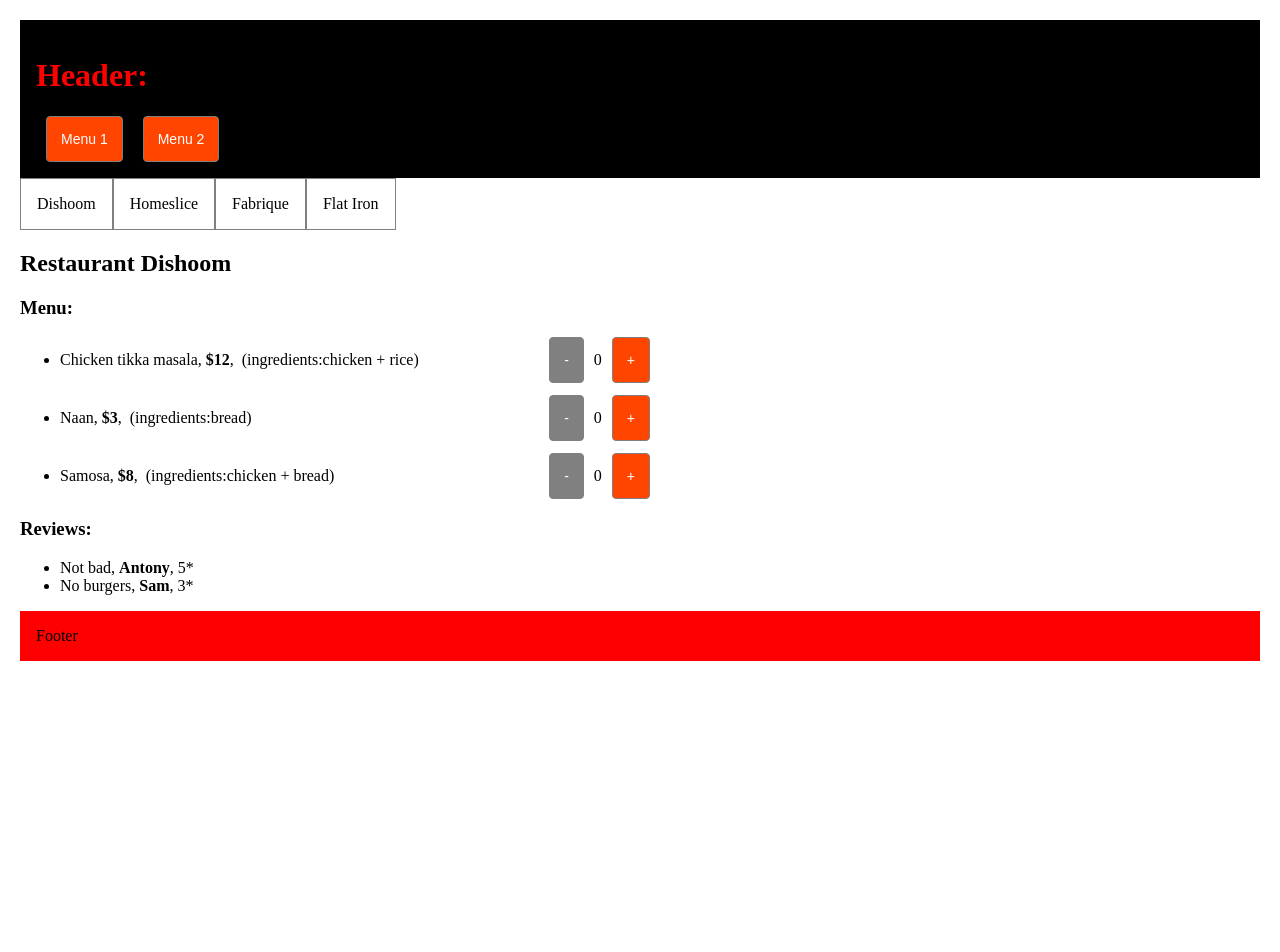
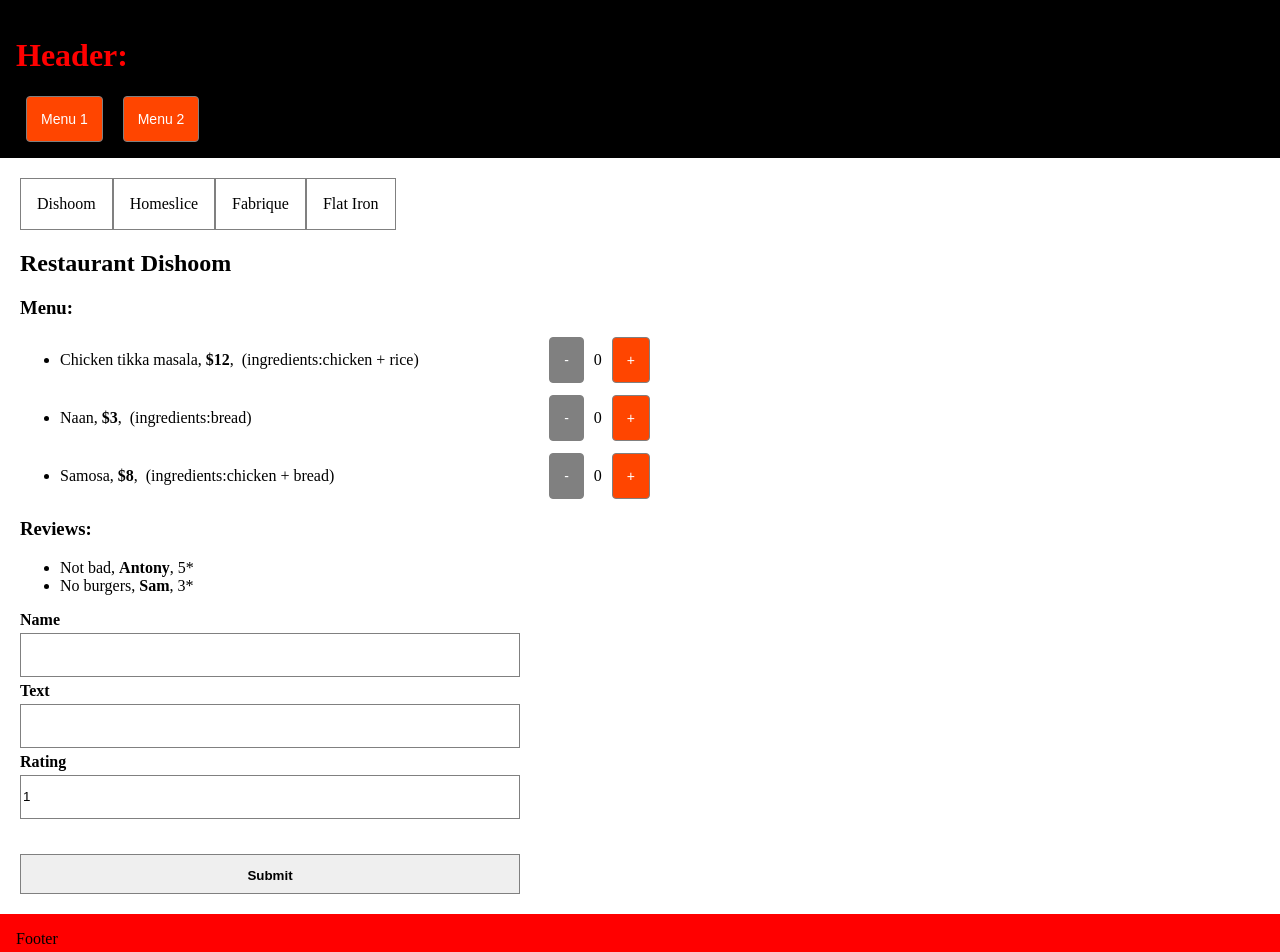
Before and after one commit to maxproway/react-01-15-2024, a React (Vite) app: page / in a window 1280 px wide. Shown: the top 952 px of the page. Before the commit the page ends 800 px from the top, so only its background shows below. Built offline with nearby package versions, Linux system fonts and the light colour scheme.

Commit message:
HW-4 form with useReducer v 1.0

```diff
--- a/src/components/layout/component.jsx
+++ b/src/components/layout/component.jsx
@@ -1,11 +1,13 @@
 import { Footer } from "../footer/component";
 import { Header } from "../header/component";
 
+import styles from "./styles.module.scss";
+
 export const Layout = ({ children }) => {
   return (
-    <div>
+    <div className={styles.root}>
       <Header isHighlighted />
-      <div>{children}</div>
+      <main>{children}</main>
       <Footer />
     </div>
   );
--- /dev/null
+++ b/src/components/layout/styles.module.scss
@@ -0,0 +1,9 @@
+.root {
+  display: grid;
+  grid-template-rows: auto 1fr auto;
+  height: 100vh;
+}
+
+.root main {
+  padding: 20px;
+}
--- a/src/components/restaurant/component.jsx
+++ b/src/components/restaurant/component.jsx
@@ -1,14 +1,20 @@
 import { Menu } from "../menu/component";
 import { Reviews } from "../reviews/component";
+import { ReviewForm } from "../review-form/component";
+
+import styles from "./styles.module.scss";
 
 export const Restaurant = ({ restaurant }) => {
   return (
     <div>
-      <h2>Restaurant {restaurant.name}</h2>
-      <h3>Menu:</h3>
-      <Menu menu={restaurant.menu} />
-      <h3>Reviews:</h3>
-      <Reviews reviews={restaurant.reviews} />
+      <div className={styles.info}>
+        <h2>Restaurant {restaurant.name}</h2>
+        <h3>Menu:</h3>
+        <Menu menu={restaurant.menu} />
+        <h3>Reviews:</h3>
+        <Reviews reviews={restaurant.reviews} />
+      </div>
+      <ReviewForm />
     </div>
   );
 };
--- /dev/null
+++ b/src/components/review-form/component.jsx
@@ -0,0 +1,111 @@
+import { useReducer } from "react";
+import styles from "./styles.module.scss";
+// import { useReviewForm } from "./use-review-form";
+
+//reducer for useReducer , commment it if use custom Hook (useReviewForm)
+const START_VALUE = {
+  name: "",
+  text: "",
+  rating: 1,
+};
+
+const reducer = (state, { type, payload }) => {
+  switch (type) {
+    case "setName":
+      return {
+        ...START_VALUE,
+        name: payload,
+      };
+
+    case "setText":
+      return {
+        ...state,
+        text: payload,
+      };
+
+    case "setRating":
+      return {
+        ...state,
+        rating: payload,
+      };
+
+    default:
+      return state;
+  }
+};
+
+//variant with useReducer Hook
+export const ReviewForm = () => {
+  const [form, dispatch] = useReducer(reducer, START_VALUE);
+  console.log(form);
+
+  return (
+    <div className={styles.root}>
+      <div className={styles.field}>
+        <label htmlFor="name">Name</label>
+        <input
+          id="name"
+          type="text"
+          value={form.name}
+          onChange={(event) => dispatch({ type: "setName", payload: event.target.value })}
+        />
+      </div>
+      <div className={styles.field}>
+        <label htmlFor="text">Text</label>
+        <input
+          id="text"
+          type="text"
+          value={form.text}
+          onChange={(event) => dispatch({ type: "setText", payload: event.target.value })}
+        />
+      </div>
+      <div className={styles.field}>
+        <label htmlFor="rating">Rating</label>
+        <input
+          id="rating"
+          type="number"
+          min={1}
+          max={5}
+          value={form.rating}
+          onChange={(event) => dispatch({ type: "setRating", payload: Number(event.target.value) })}
+        />
+      </div>
+      <div className={styles.field}>
+        <input type="submit" />
+      </div>
+    </div>
+  );
+};
+
+//varian with custom Hook (useReviewForm)
+// export const ReviewForm = () => {
+//   const { form, setValue } = useReviewForm();
+//   console.log(form);
+//   return (
+//     <div className={styles.root}>
+//       <h3>Leave a new Review:</h3>
+//       <div className={styles.field}>
+//         <label htmlFor="name">Name</label>
+//         <input id="name" type="text" value={form.name} onChange={(event) => setValue("setName", event.target.value)} />
+//       </div>
+//       <div className={styles.field}>
+//         <label htmlFor="text">Text</label>
+//         <input id="text" type="text" value={form.text} onChange={(event) => setValue("setText", event.target.value)} />
+//       </div>
+//       <div className={styles.field}>
+//         <label htmlFor="rating">Rating</label>
+//         <input
+//           id="rating"
+//           type="number"
+//           min={1}
+//           max={5}
+//           value={form.rating}
+//           onChange={(event) => setValue("setRating", event.target.value)}
+//         />
+//       </div>
+//       <div className={styles.field}>
+//         <input type="submit" />
+//       </div>
+//     </div>
+//   );
+// };
--- /dev/null
+++ b/src/components/review-form/styles.module.scss
@@ -0,0 +1,31 @@
+.root {
+  display: flex;
+  flex-direction: column;
+  width: 100%;
+  max-width: 500px;
+}
+
+.field {
+  display: flex;
+  flex-direction: column;
+
+  &:not(:last-child) {
+    margin-bottom: 5px;
+  }
+
+  & input {
+    height: 40px;
+    line-height: 40px;
+    border: 1px solid gray;
+  }
+
+  & input[type="submit"] {
+    font-weight: 700;
+    margin-top: 30px;
+  }
+
+  & label {
+    font-weight: 700;
+    margin-bottom: 4px;
+  }
+}
--- /dev/null
+++ b/src/components/review-form/use-review-form.js
@@ -0,0 +1,40 @@
+import { useReducer } from "react";
+
+const START_VALUE = {
+  name: "",
+  text: "",
+  rating: 1,
+};
+
+const reducer = (state, { type, payload }) => {
+  switch (type) {
+    case "setName":
+      return {
+        ...START_VALUE,
+        name: payload,
+      };
+
+    case "setText":
+      return {
+        ...state,
+        text: payload,
+      };
+
+    case "setRating":
+      return {
+        ...state,
+        rating: payload,
+      };
+
+    default:
+      return state;
+  }
+};
+
+export const useReviewForm = (initialValue = START_VALUE) => {
+  const [form, dispatch] = useReducer(reducer, initialValue);
+
+  const setValue = (type, value) => dispatch({ type, payload: value });
+
+  return { form, setValue };
+};
--- a/src/styles/index.scss
+++ b/src/styles/index.scss
@@ -1,3 +1,5 @@
+html,
 body {
-  margin: 20px;
+  margin: 0;
+  // min-height: 100vh;
 }
```
Also changed, not shown: src/components/restaurant/styles.module.scss (added).
